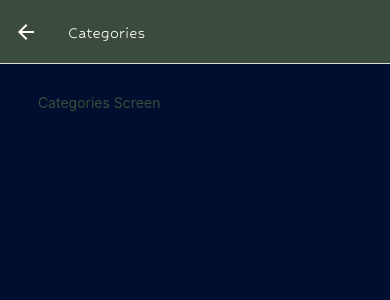
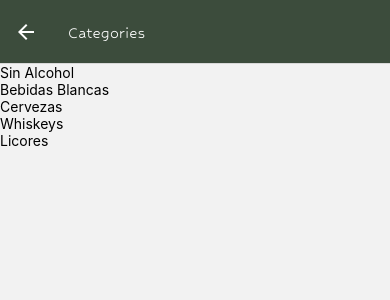
Before and after one commit to MargaritaSyd/myTab-syddall, a React Native app: screen /Categories in a window 390 px wide. Shown: the top 300 px of the page. Built offline with nearby package versions, Linux system fonts and the light colour scheme.

Commit message:
CategoriesScreen conected to db

```diff
--- a/screen/CategoriesScreen.js
+++ b/screen/CategoriesScreen.js
@@ -1,15 +1,17 @@
 import React, { useState } from "react";
-import { StyleSheet, Text, View } from 'react-native';
+import { StyleSheet, Text, View, FlatList } from 'react-native';
+import { CATEGORIES } from "../data/categories";
 import Colors from "../constants/Colors";
 
 
 function CategoriesScreen(){
 
         return(
-            <View style={styles.containerHome}>
-                <Text style={styles.textHome}>  Categories Screen </Text>
-
-            </View>
+            <FlatList
+                data = {CATEGORIES}
+                keyExtractor={item => item.id}
+                renderItem={({ item })=> <View><Text>{item.title}</Text></View> }
+            />
         )
 }
 
```
